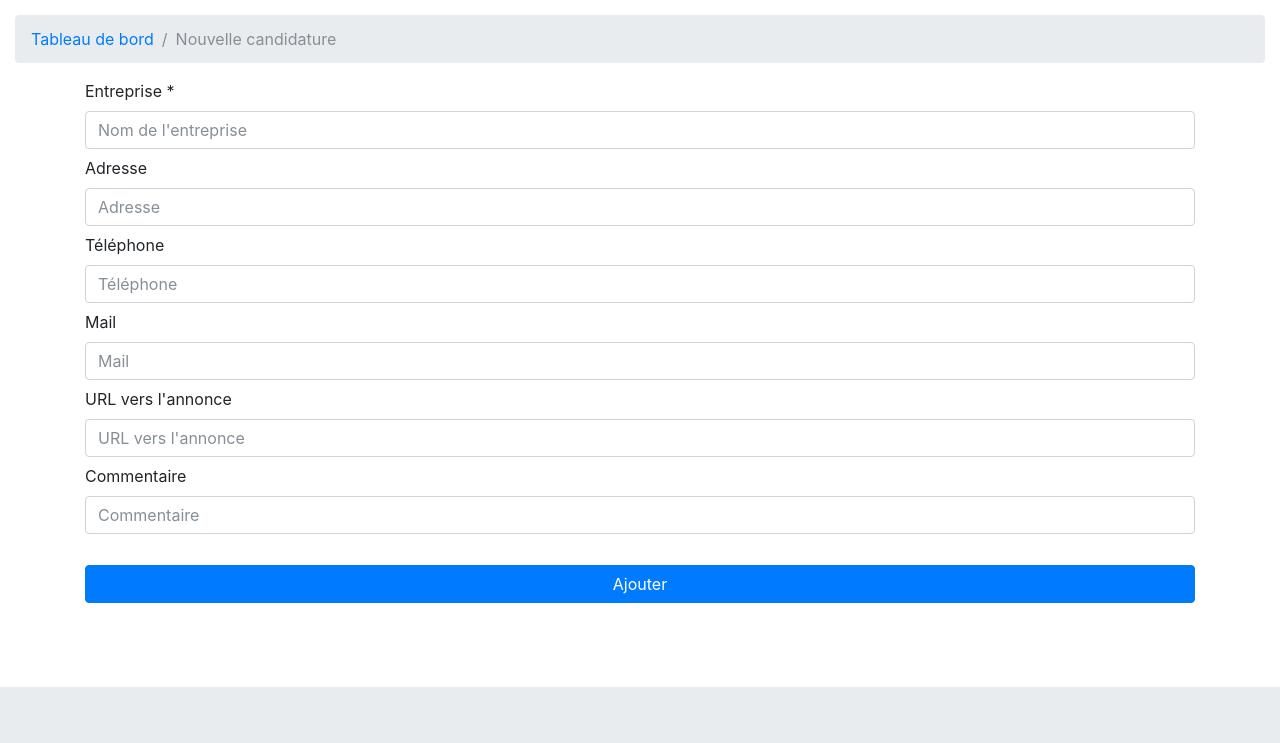
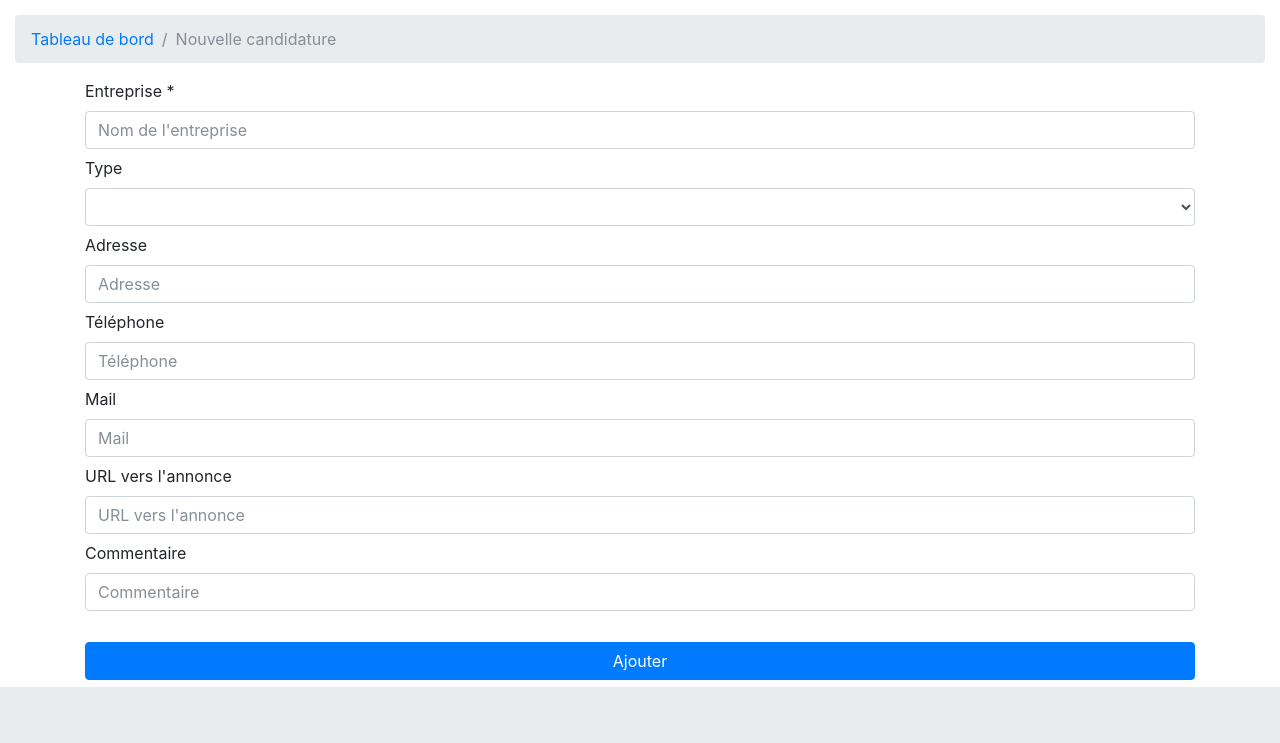
Before and after one commit to thomasFoglia/dashboard_recherche_emploi, a PHP site: page /candidature in a window 1280 px wide. Shown: the part 57-800 px from the top of the page. Run offline with PHP 8.4, Linux system fonts and the light colour scheme; data that the repository does not hold is empty.

Commit message:
type contrat

```diff
--- a/model/BDD.php
+++ b/model/BDD.php
@@ -8,6 +8,7 @@ class BDD {
 
   public $id;
   public $entreprise;
+  public $type;
   public $adresse;
   public $dateDemande;
   public $telephone;
@@ -20,6 +21,7 @@ class BDD {
   function __construct(
     $id = null,
     $entreprise = null,
+    $type = null,
     $adresse = null,
     $dateDemande = null,
     $telephone = null,
@@ -31,6 +33,7 @@ class BDD {
 
       $this->id = $id;
       $this->entreprise = $entreprise;
+      $this->type = $type;
       $this->adresse = $adresse;
       $this->dateDemande = $dateDemande;
       $this->telephone = $telephone;
@@ -111,6 +114,7 @@ class BDD {
     public function insert() {
 
       $entreprise = $this->entreprise;
+      $type = $this->type;
       $adresse = $this->adresse;
       $dateDemande = $this->dateDemande;
       $telephone = $this->telephone;
@@ -118,11 +122,12 @@ class BDD {
       $commentaire = $this->commentaire;
       $lien_annonce = $this->lien_annonce;
 
-      $sql = "INSERT INTO enregistrement (`entreprise`, `adresse`, `dateDemande`, `telephone`, `mail`, `dateRappel`,`commentaire`, `lien_annonce`, `reponse`)
-      VALUES (:entreprise, :adresse, :dateDemande, :telephone, :mail, null, :commentaire, :lien_annonce, null)";
+      $sql = "INSERT INTO enregistrement (`entreprise`, `type`, `adresse`, `dateDemande`, `telephone`, `mail`, `dateRappel`,`commentaire`, `lien_annonce`, `reponse`)
+      VALUES (:entreprise, :type, :adresse, :dateDemande, :telephone, :mail, null, :commentaire, :lien_annonce, null)";
       $req = $this->db->prepare($sql);
 
       $req->bindParam(':entreprise', $entreprise);
+      $req->bindParam(':type', $type);
       $req->bindParam(':adresse', $adresse);
       $req->bindParam(':dateDemande', $dateDemande);
       $req->bindParam(':telephone', $telephone);
--- a/views/candidature.php
+++ b/views/candidature.php
@@ -1,6 +1,7 @@
 <?php
 if (
   isset($_POST["entreprise"]) &&
+  isset($_POST["type"]) &&
   isset($_POST["adresse"]) &&
   isset($_POST["telephone"]) &&
   isset($_POST["mail"]) &&
@@ -9,6 +10,7 @@ if (
 ) {
   $id = null;
   $entreprise = $_POST["entreprise"];
+  $type = $_POST["type"];
   $adresse = $_POST["adresse"];
   $dateDemande = date('Y-m-d');
   $telephone = $_POST["telephone"];
@@ -18,7 +20,7 @@ if (
   $lien_annonce = $_POST["lien_annonce"];
   $reponse =  null;
 
-  $candidature = new BDD($id, $entreprise, $adresse, $dateDemande, $telephone, $mail, $dateRappel, $commentaire, $lien_annonce, $reponse);
+  $candidature = new BDD($id, $entreprise, $type, $adresse, $dateDemande, $telephone, $mail, $dateRappel, $commentaire, $lien_annonce, $reponse);
   $candidature->save();
   echo "<script type='text/javascript'>document.location.replace('/emploi/?name_added=$entreprise');</script>";
 }
@@ -42,6 +44,16 @@ if (
               <div class="form-group" style='margin-bottom:7px !important'>
                 <label for="entreprise">Entreprise *</label>
                 <input class="form-control" id="entreprise" name="entreprise" type="text" placeholder="Nom de l'entreprise" required>
+              </div>
+              <div class="form-group" style='margin-bottom:7px !important'>
+                <label for="entreprise">Type</label>
+                <select class="form-control" id="type" name="type" type="text">
+                  <option value=""></option>
+                  <option value="Stage">Stage</option>
+                  <option value="Intérim">Intérim</option>
+                  <option value="CDD">CDD</option>
+                  <option value="CDI">CDI</option>
+                </select>
               </div>
               <div class="form-group" style='margin-bottom:7px !important'>
                 <label for="adresse">Adresse</label>
--- a/views/liste.php
+++ b/views/liste.php
@@ -71,6 +71,7 @@
                     <th style='display:none;'>ID</th>
                     <th>Date demande</th>
                     <th>Entreprise</th>
+                    <th>Type</th>
                     <th>Adresse</th>
                     <th>Mail</th>
                     <th>Téléphone</th>
@@ -94,6 +95,9 @@
                       <td class='id_to_update' style='display:none;'><?= $cand["id"] ?></td>
                       <td><?= date("d/m/Y", strtotime($cand["dateDemande"])); ?></td>
                       <td class='name_to_update' ><?= $cand["entreprise"] ?></td>
+                      <td>
+                        <input style='background-color:<?=$style_tr?>' class='input_ajax_save' type='text' target='ajax/updateField' param_id="<?=$id?>" param_field="type" value="<?= $cand["type"] ?>">
+                      </td>
                       <td>
 
                         <input style='background-color:<?=$style_tr?>' class='input_ajax_save' type='text' target='ajax/updateField' param_id="<?=$id?>" param_field="adresse" value="<?= $cand["adresse"] ?>">
```
Lines whose indentation alone changed are shown as unchanged.
